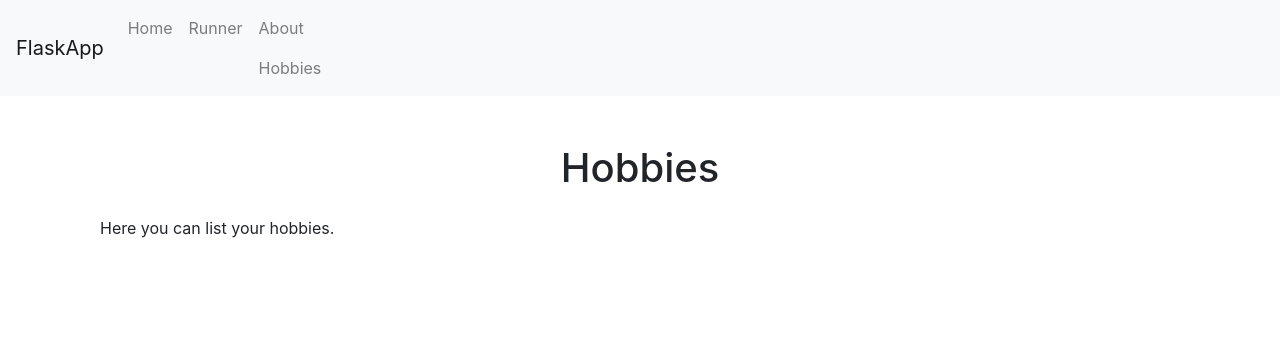
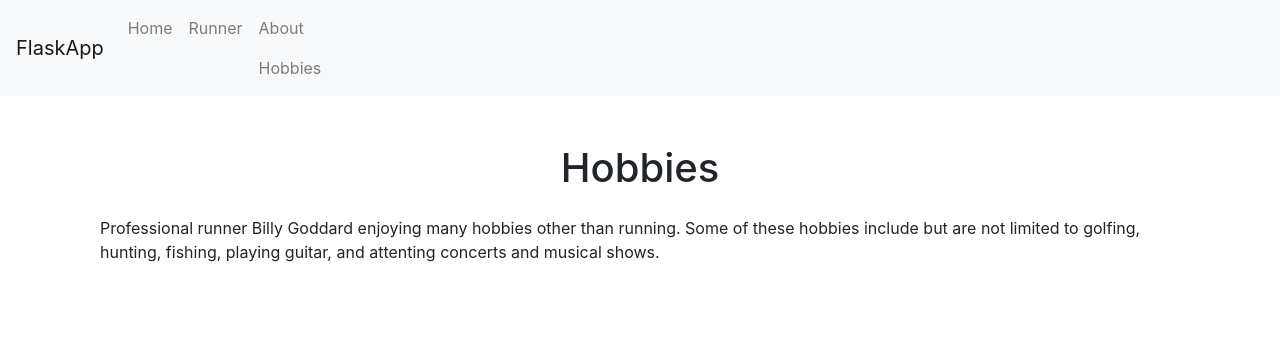
Before and after one commit to billythekid88/Demo4, a Flask app: page /hobbies in a window 1280 px wide. Shown: the top 356 px of the page. Run offline with Flask 3, Linux system fonts and the light colour scheme; data that the repository does not hold is empty; some libraries are stand-ins or nearby versions.

Commit message:
sending to git

```diff
--- a/app/templates/hobbies.html
+++ b/app/templates/hobbies.html
@@ -3,7 +3,7 @@
 {% block content %}
 <div class="container mt-5">
     <h1 class="text-center mb-4">Hobbies</h1>
-    <p>Here you can list your hobbies.</p>
+    <p>Professional runner Billy Goddard enjoying many hobbies other than running. Some of these hobbies include but are not limited to golfing, hunting, fishing, playing guitar, and attenting concerts and musical shows.</p>
     <!-- Add more content as needed -->
 </div>
 {% endblock %}
```
